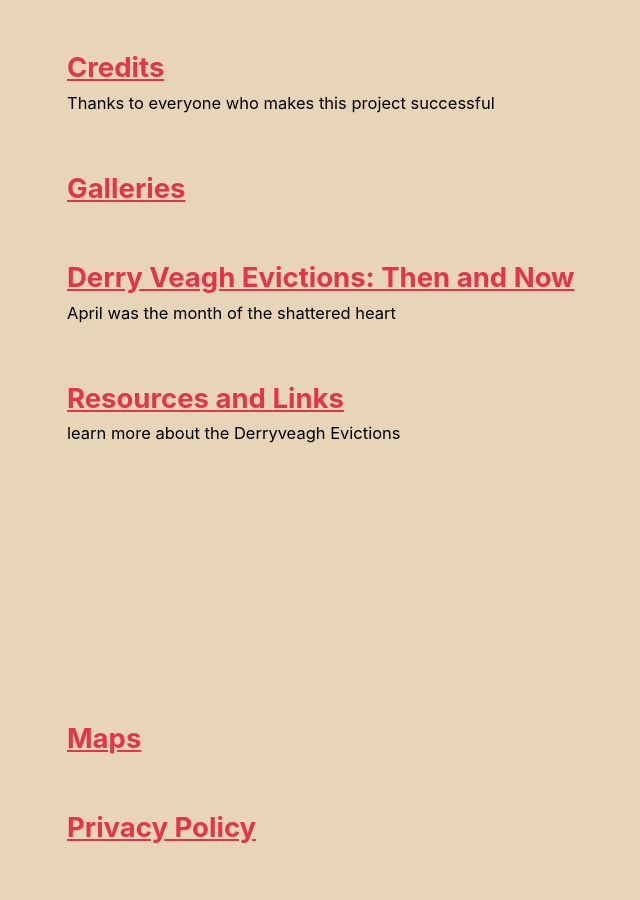
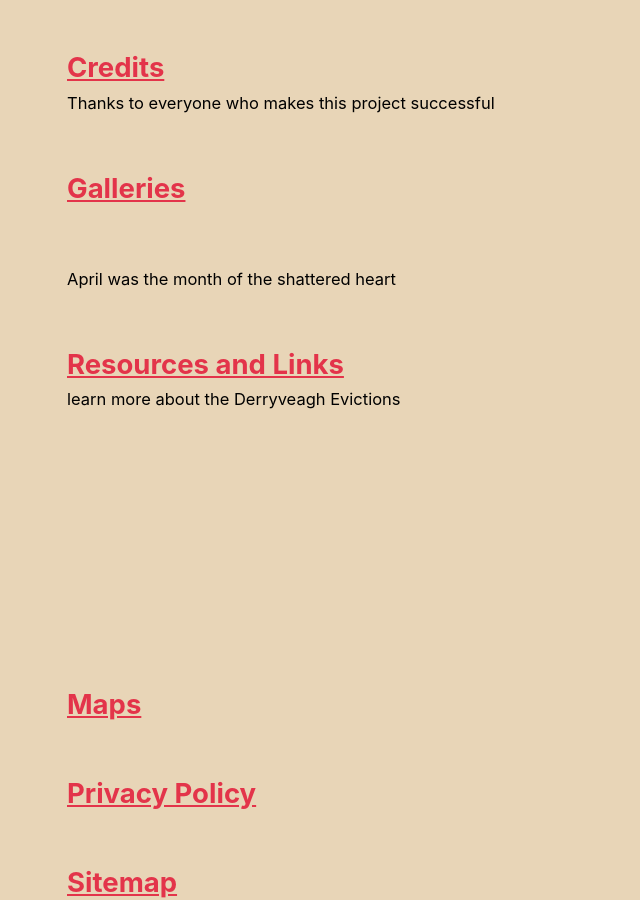
Before and after one commit to adamdjbrett/derryveagh-new, a Jekyll site: the page built from _pages/sitemap.md, in a window 1280 px wide and 900 px high, scrolled down 1087 px. Shown: the whole window, without its empty margins (255-895 px from the left). Built offline with Jekyll 4.4.1, drawn with Linux system fonts in a browser that asks for light colours; cached includes are drawn as plain includes; nearby versions of some CDN libraries.

Commit message:
Update index.html
remove title
title: "Derry Veagh Evictions: Then and Now"

```diff
--- a/index.html
+++ b/index.html
@@ -1,6 +1,5 @@
 ---
 layout: splash
-title: "Derry Veagh Evictions: Then and Now"
 header:
   overlay_color: "#000"
   overlay_filter: "0.5"
```
